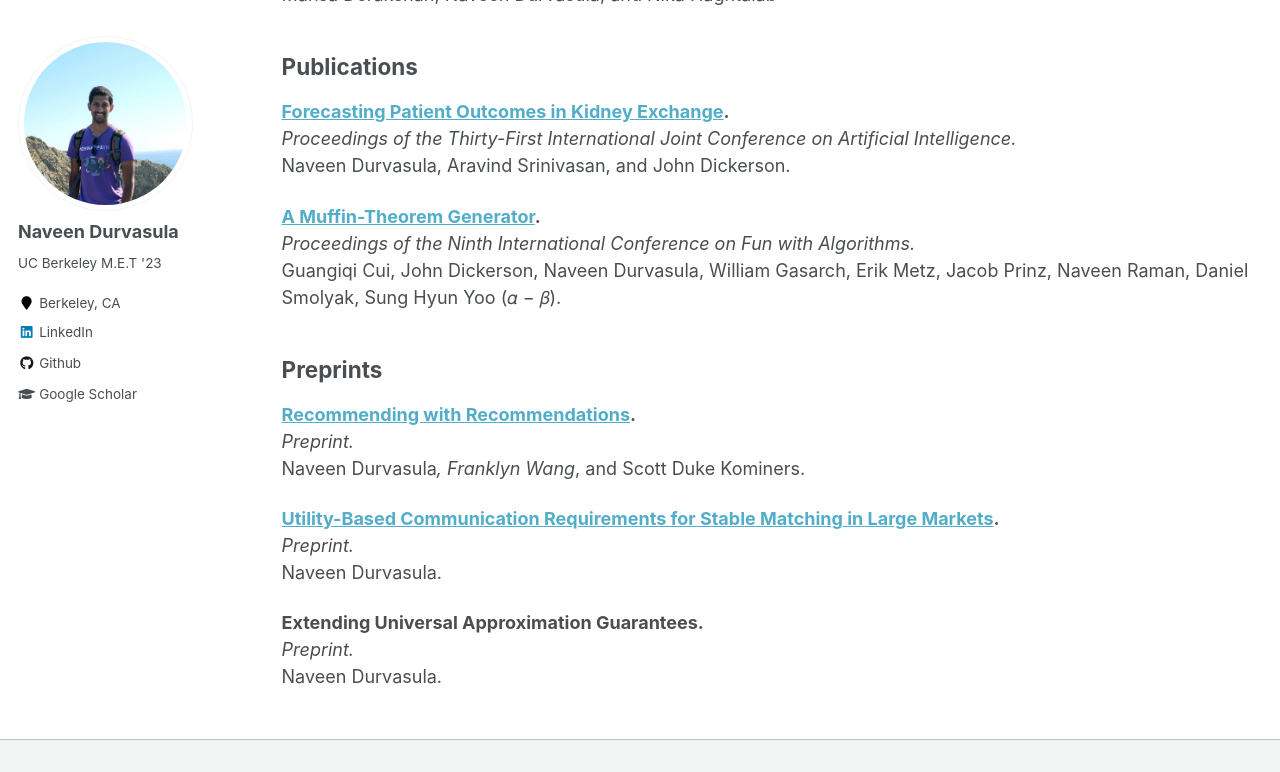
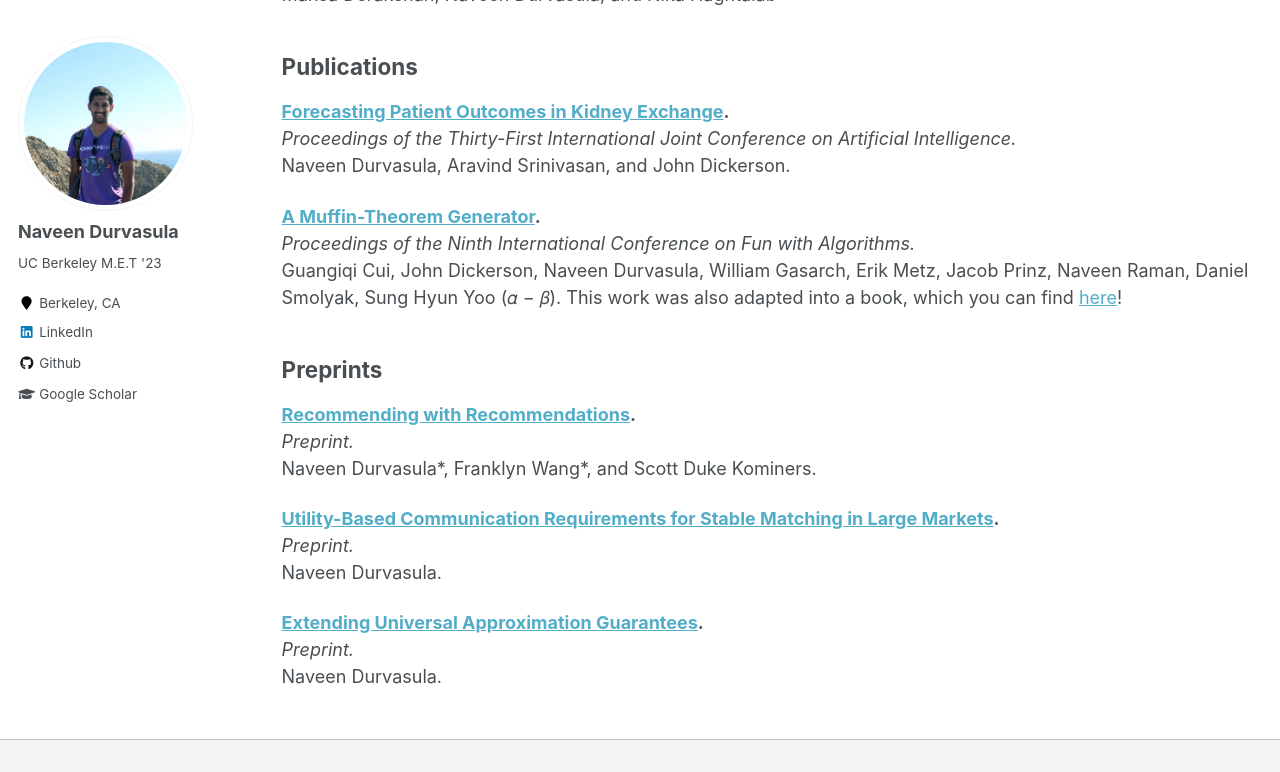
Before and after one commit to ndurvasula/ndurvasula.com, a Jekyll site: the page built from _pages/publications.md, in a window 1280 px wide and 900 px high, scrolled down 622 px, cut to the strip 0-772 px from the top of the window. Built offline with Jekyll 4.4.1, drawn with Linux system fonts in a browser that asks for light colours.

Commit message:
add pubs

```diff
--- a/_pages/publications.md
+++ b/_pages/publications.md
@@ -20,12 +20,12 @@ author_profile: true
 **[Forecasting Patient Outcomes in Kidney Exchange](https://www.cs.umd.edu/~srin/PDF/2022/2022-ijcai-kidney-exchange-longer.pdf).**<br/>_Proceedings of the Thirty-First International Joint Conference on Artificial Intelligence._ <br/> Naveen Durvasula, Aravind Srinivasan, and John Dickerson.
 
 **[A Muffin-Theorem Generator](https://drops.dagstuhl.de/opus/volltexte/2018/8806/pdf/LIPIcs-FUN-2018-15.pdf).**<br/>_Proceedings of the Ninth International Conference on Fun with Algorithms._ <br/> Guangiqi Cui, John Dickerson, Naveen Durvasula, William Gasarch, Erik Metz, Jacob Prinz, Naveen Raman, Daniel
-Smolyak, Sung Hyun Yoo (𝛼 − 𝛽).
+Smolyak, Sung Hyun Yoo (𝛼 − 𝛽). This work was also adapted into a book, which you can find [here](https://www.worldscientific.com/worldscibooks/10.1142/11689#t=aboutBook)!
 
 ## Preprints
 
-**[Recommending with Recommendations](https://arxiv.org/abs/2112.00979).**<br/>_Preprint._ <br/> Naveen Durvasula*, Franklyn Wang*, and Scott Duke Kominers.
+**[Recommending with Recommendations](https://arxiv.org/abs/2112.00979).**<br/>_Preprint._ <br/> Naveen Durvasula\*, Franklyn Wang\*, and Scott Duke Kominers.
 
 **[Utility-Based Communication Requirements for Stable Matching in Large Markets](http://arxiv.org/abs/2212.04024).**<br/>_Preprint._ <br/> Naveen Durvasula.
 
-**Extending Universal Approximation Guarantees.** <br/> _Preprint._ <br/> Naveen Durvasula.
+**[Extending Universal Approximation Guarantees](http://arxiv.org/abs/2212.07934).** <br/> _Preprint._ <br/> Naveen Durvasula.
```
Also changed, not shown: _pages/talks.md (+3 -0 lines).
